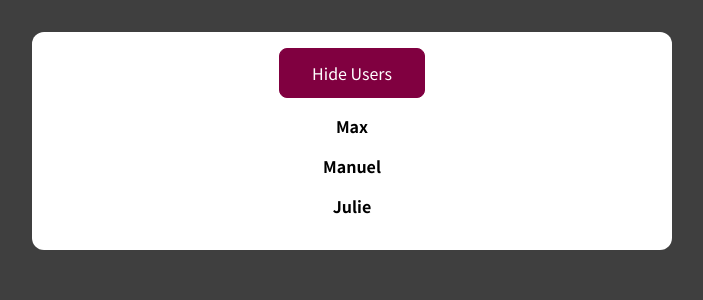
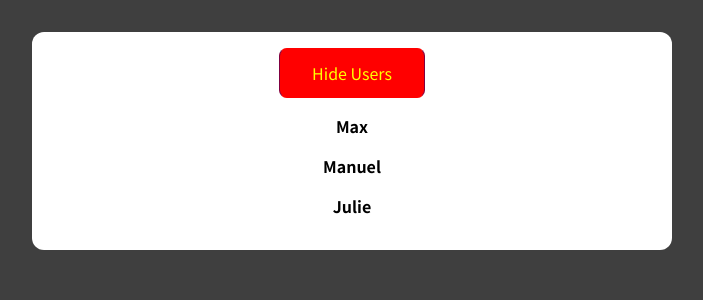
Before and after one commit to yeabsira-mesfin/ClassDemo, a React (Create React App) app: page / in a window 1280 px wide. Shown: the top 300 px of the page, without its empty margins (288-991 px from the left). Built offline with nearby package versions, Linux system fonts and the light colour scheme.

Commit message:
Style button

```diff
--- a/src/components/Users.js
+++ b/src/components/Users.js
@@ -23,10 +23,13 @@
       ))}
     </ul>
   );
+  let color = 'yellow'
 
   return (
     <div className={classes.users}>
-      <button onClick={toggleUsersHandler}>
+      <button onClick={toggleUsersHandler} style={{color:showUsers?color:'white',
+      background:showUsers?'red':'green',
+      borderBlockColor:showUsers?'red':'green',outline:'none'}}>
         {showUsers ? 'Hide' : 'Show'} Users
       </button>
       {showUsers && usersList}
```
